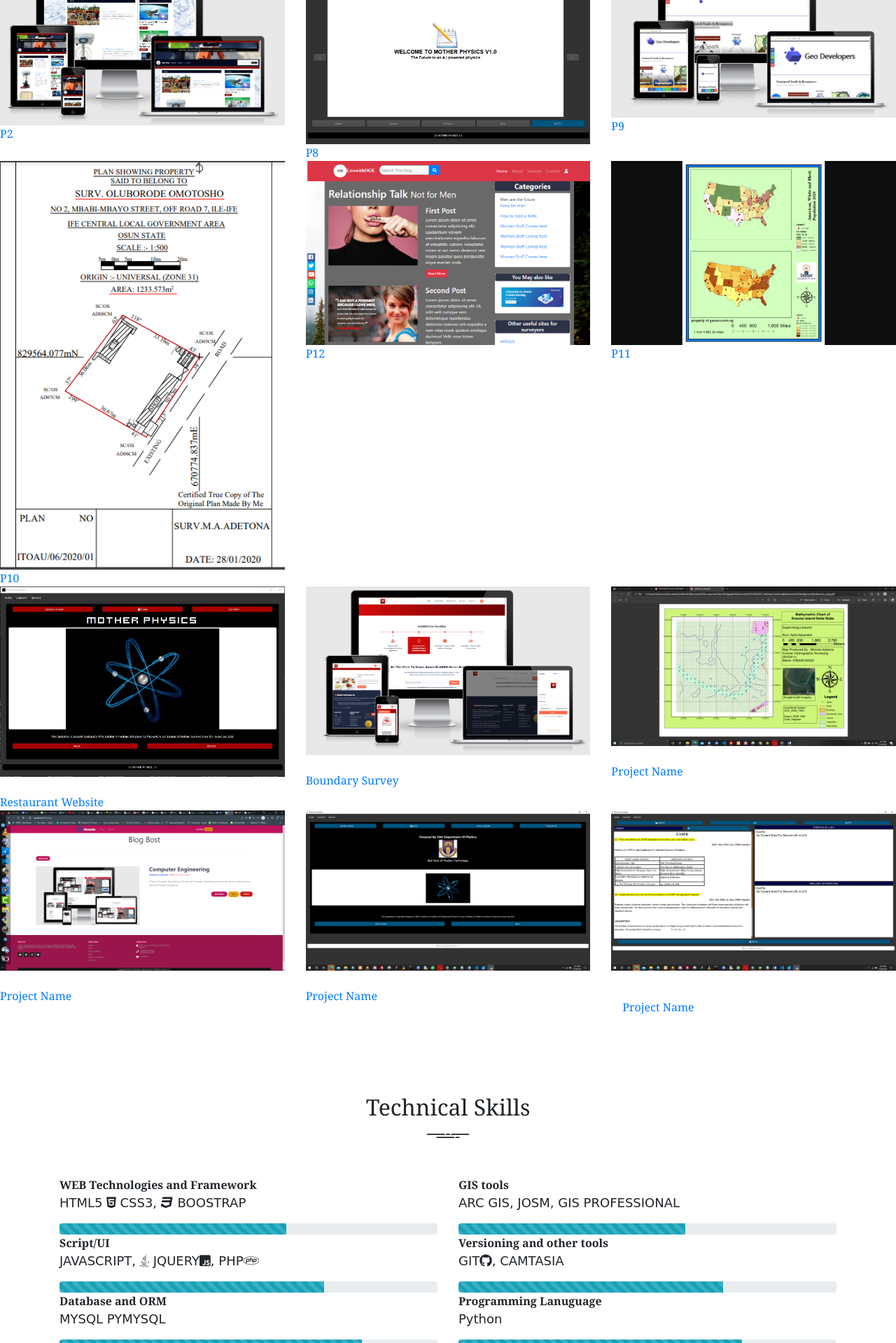
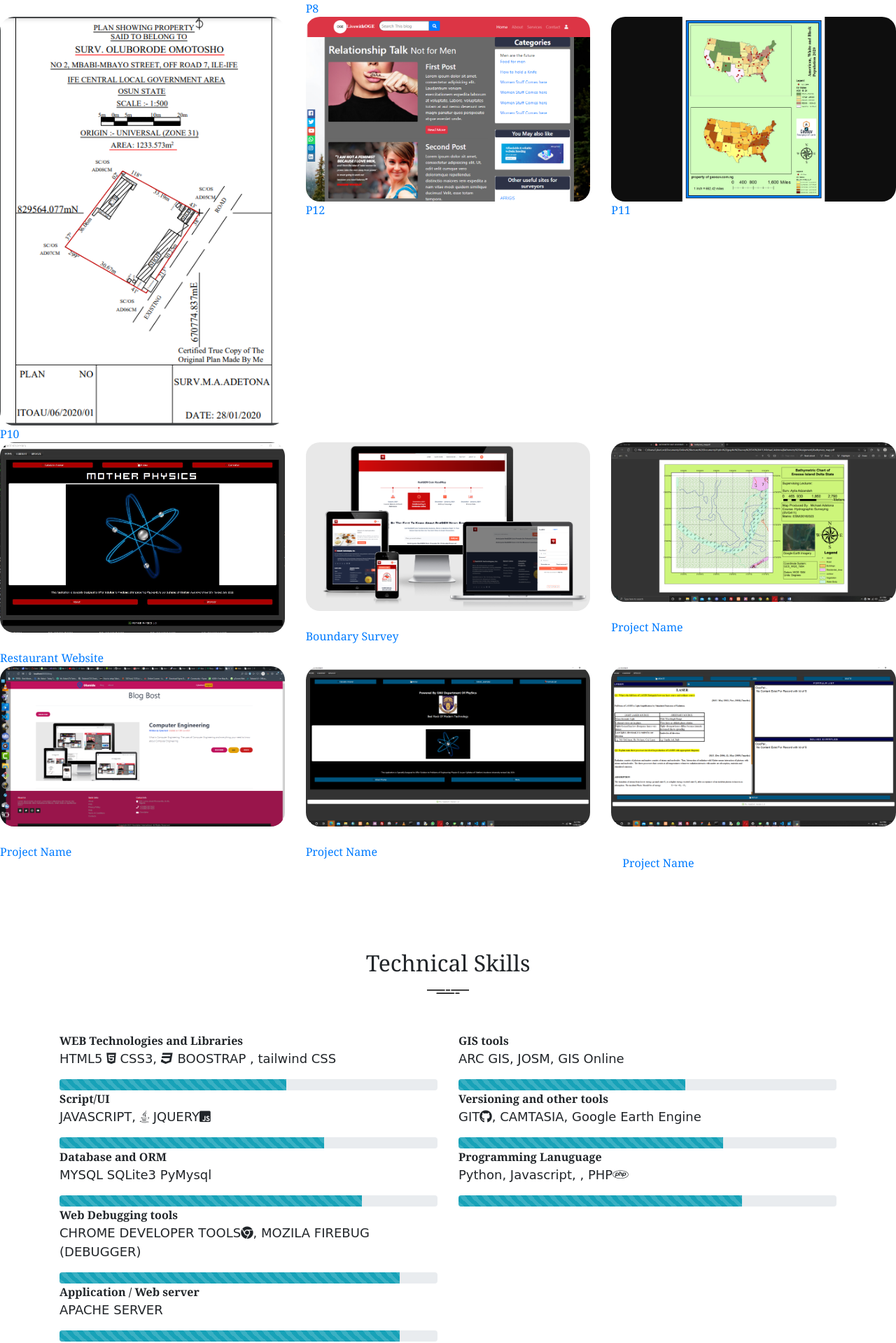
Before and after one commit to AdetonaMichael/portfolio, a PHP site: page / in a window 1280 px wide. Shown: the part 2400-4319 px from the top of the page at 70% size. Run offline with PHP 8.4, Linux system fonts and the light colour scheme; some libraries are stand-ins or nearby versions.

Commit message:
upgraded

```diff
--- a/css/main.css
+++ b/css/main.css
@@ -77,6 +77,7 @@ border-radius: 0;}
 body #services .what-ido{
 	top: 190px;
 	box-shadow: 0 4px 8px 0 rgba(0, 0, 0, 0.7), 0 6px 20px 0 rgba(0, 0, 0, 0.7);
+	border-radius:20px;
 }
 
 /* .mycontainer {
@@ -89,7 +90,18 @@ body #services .what-ido{
 	width: 100%;
 	height: auto;
   }
+.img-fluid{
+	border-radius:20px;
+}
+nav {
 
+		background-color: #e9e8e8;
+
+}
+.navbar-toggler{
+	border: 1px solid black;
+    background-color: currentcolor;
+}
   .overlay {
 	position: absolute;
 	bottom: 0;
--- a/cv.html
+++ b/cv.html
@@ -52,8 +52,8 @@
 </head>
 
 <body>
-<a href="Michael Adetona.pdf" view><span class="fas fa-download fa-2x sticky-top download_button"></span></a>
-  <div class="container mt-5 mb-5">
+<!-- <a href="Michael Adetona.pdf" view><span class="fas fa-download fa-2x download_button"></span></a> -->
+  <div class="container-fluid mb-5">
       <div class="row mypaper">
          <div class="col-md-4 cv_l3 pt-4">
          <h2>Michael Adetona</h2>
--- a/index.html
+++ b/index.html
@@ -31,12 +31,12 @@
 </head>
 
 
-<nav class="navbar sticky-top navbar-expand-lg bg-light navbar-light">
+<nav class="navbar sticky-top navbar-expand-lg">
   <a class="navbar-brand" href="#"><img src="images/theodolite.png" title="image by monkik" width="47px" alt="logo"></a>
   <button class="navbar-toggler" style="border:none;" type="button" data-toggle="collapse"
     data-target="#navbarSupportedContent" aria-controls="navbarSupportedContent" aria-expanded="false"
     aria-label="Toggle navigation">
-    <span class="navbar-toggler-icon"></span>
+    <span class="navbar-toggler-icon text-white"></span>
   </button>
 
   <div class="collapse navbar-collapse" id="navbarSupportedContent">
@@ -101,7 +101,7 @@
             </script>
         </div>
         <div class="col-md-6">
-          <img class="img-thumbnail" style="border:none;" alt="creator-image" src="images/me3.jpg">
+          <img class="img-thumbnail" style="border:none;" alt="creator-image" src="images/cyberlord.jpg">
         </div>
       </div>
     </div>
@@ -110,13 +110,13 @@
   <section id="about mb-5">
     <div class="container-fluid mb-5">
       <div class="row">
-        <div class="col-md-12 text-design text-center">
+        <div 	style="background-color: #e9e8e8;" class="col-md-12 text-design text-center ">
           <h2 class="text-center mt-5"> About </h2>
           <img src="images/lines.svg" class="img-responsive " alt="line-image">
           <p class="text-center mt-5">Dynamic and detail-oriented full-stack web developer, Surveyor and GIS Specialist. with a knack for conceptualizing and delivering elegant, user-friendly solutions effectively and efficently.</p>
           Posses a track record for modifying the standard flood detection algorithm in Google Earth Engine to include the flood vulnerability analysis test and have built different applications to automate complicated surveying and geospatial tasks.</p>
           <p>Armed with extensive understanding of SQL, geoprocessing tools and cloud. Regular participant and organizer of local hackathons, mapathons and developer meetups</p>
-          <a href="cv.html" target="blank"class="btn btn-fill text-white mb-5">Download My CV</a>
+          <a href="cv.html" style="border-radius:45px;" target="blank"class="btn btn-fill text-white mb-5">Download My CV</a>
           <br />
         </div>
       </div>
@@ -300,8 +300,8 @@
       <div class="row">
         <div data-animate="fadeInUp" class="col-lg-6">
           <div class="skill-item">
-            <div class="progress-title "><b>WEB Technologies and Framework</b></div>
-            <p class="text-design">HTML5 <span class="fab fa-html5"></span>  CSS3, <span class="fab fa-css3"></span> BOOSTRAP </p>
+            <div class="progress-title "><b>WEB Technologies and Libraries</b></div>
+            <p class="text-design">HTML5 <span class="fab fa-html5"></span>  CSS3, <span class="fab fa-css3"></span> BOOSTRAP , tailwind CSS </p>
             <div class="progress">
               <div role="progressbar" style="width: 60%" aria-valuenow="0" aria-valuemin="60" aria-valuemax="100"
                 class="progress-bar progress-bar-striped bg-info"></div>
@@ -309,7 +309,7 @@
           </div>
           <div class="skill-item">
             <div class="progress-title"><b>Script/UI</b></div>
-            <p class="text-design">JAVASCRIPT, <span class="fab fa-java"></span> JQUERY<span class="fab fa-js-square"></span>,  PHP<span class="fab fa-php"></span></p>
+            <p class="text-design">JAVASCRIPT, <span class="fab fa-java"></span> JQUERY<span class="fab fa-js-square"></span></p>
             <div class="progress">
               <div role="progressbar" style="width: 70%" aria-valuenow="70" aria-valuemin="60" aria-valuemax="100"
                 class="progress-bar progress-bar-striped bg-info"></div>
@@ -317,7 +317,7 @@
           </div>
           <div class="skill-item">
             <div class="progress-title"><b>Database and ORM</b></div>
-            <p class="text-design">MYSQL  PYMYSQL</p>
+            <p class="text-design">MYSQL  SQLite3 PyMysql </p>
             <div class="progress">
               <div role="progressbar" style="width: 80%" aria-valuenow="80" aria-valuemin="0" aria-valuemax="100"
                 class="progress-bar progress-bar-striped bg-info"></div>
@@ -342,7 +342,7 @@
 
           <div class="skill-item">
             <div class="progress-title"><b>Surveying tools</b></div>
-            <p class="text-design">AUTOCAD, ENVI, Total Station</p>
+            <p class="text-design">AUTOCAD, Total Station, Level, Cors</p>
             <div class="progress">
               <div role="progressbar" style="width: 70%" aria-valuenow="70" aria-valuemin="0" aria-valuemax="100"
                 class="progress-bar progress-bar-striped bg-info"></div>
@@ -352,7 +352,7 @@
         <div class="col-md-6">
         <div class="skill-item">
             <div class="progress-title"><b>GIS tools</b></div>
-            <p class="text-design">ARC GIS, JOSM, GIS PROFESSIONAL </p>
+            <p class="text-design">ARC GIS, JOSM, GIS Online </p>
             <div class="progress">
               <div role="progressbar" style="width: 60%" aria-valuenow="0" aria-valuemin="60" aria-valuemax="100"
                 class="progress-bar progress-bar-striped bg-info"></div>
@@ -360,7 +360,7 @@
           </div>
           <div class="skill-item">
             <div class="progress-title"><b>Versioning and other tools</b></div>
-            <p class="text-design">GIT<span class="fab fa-github"></span>, CAMTASIA</p>
+            <p class="text-design">GIT<span class="fab fa-github"></span>, CAMTASIA, Google Earth Engine</p>
             <div class="progress">
               <div role="progressbar" style="width: 70%" aria-valuenow="70" aria-valuemin="60" aria-valuemax="100"
                 class="progress-bar progress-bar-striped bg-info"></div>
@@ -368,7 +368,7 @@
           </div>
           <div class="skill-item">
             <div class="progress-title"><b>Programming Lanuguage</b></div>
-            <p class="text-design">Python</p>
+            <p class="text-design">Python, Javascript, ,  PHP<span class="fab fa-php"></span></p>
             <div class="progress">
               <div role="progressbar" style="width: 75%" aria-valuenow="70" aria-valuemin="60" aria-valuemax="100"
                 class="progress-bar progress-bar-striped bg-info"></div>
```
Also changed, not shown: images/cook_01.jpg (deleted), images/cook_02.jpg (deleted), images/cook_03.png (deleted), images/cook_04.png (deleted), images/cyberlord.jpg (added), images/jf.png (deleted), images/logo.png (deleted), images/mopol.png (deleted).
